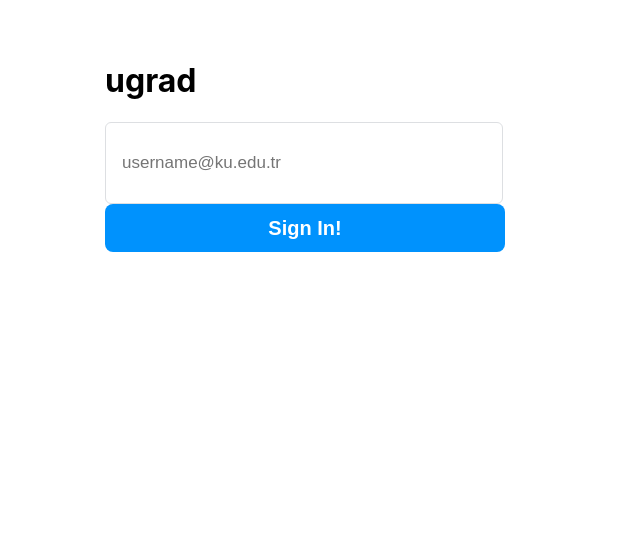
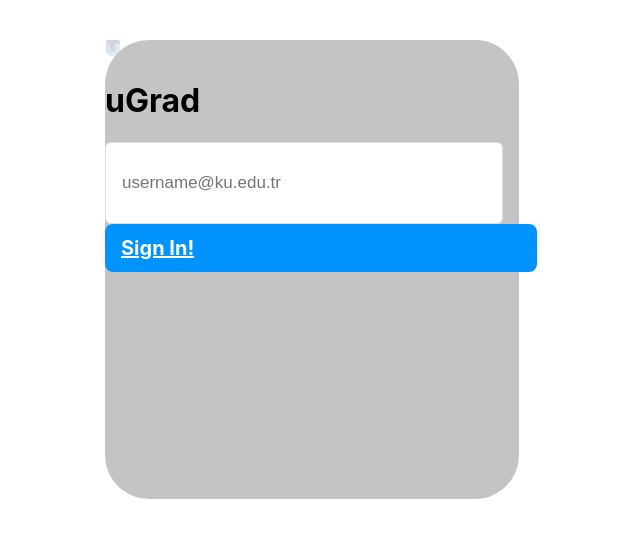
Before and after one commit to ugradco/ugrad-frontend, a Next.js app: page / in a window 1280 px wide. Shown: the top 538 px of the page, without its empty margins (280-920 px from the left). Built offline with nearby package versions, Linux system fonts and the light colour scheme.

Commit message:
initiated the login page and linking to authentication page.

```diff
--- a/pages/index.js
+++ b/pages/index.js
@@ -1,14 +1,12 @@
 import React, { useState } from "react";
-import Button from "../src/Components/Button/Button.component";
-import Input from "../src/Components/InputBox/Input.component";
+import Login from "../src/Components/Authentication/Login.component";
+import Layout from "../src/Components/Layout/Layout.component.js";
 
 function Home() {
   return (
-    <div>
-      <h1>ugrad</h1>
-      <Input />
-      <Button>Sign In!</Button>
-    </div>
+    <Layout>
+      <Login href="/authentication" />
+    </Layout>
   );
 }
 
--- a/src/Components/Authentication/Login.component.js
+++ b/src/Components/Authentication/Login.component.js
@@ -1,22 +1,19 @@
-import React from "react";
-import routes from "../../Constants/route.constants";
+import React, { useState } from "react";
+import Button from "../Button/Button.component";
+import Input from "../InputBox/Input.component";
+import Layout from "../Layout/Layout.component";
+import style from "../Authentication/Login.module.css";
+import { Ugrad } from "../icons/index";
 
-import { Button } from "../../UI";
-
-const LoginComponent = (props) => {
-  const { history } = props;
-
+function Login({ href, children }) {
   return (
-    <div>
-      LOGIN PAGE
-      <Button
-        text="login"
-        onClick={() => {
-          history.push(routes.home);
-        }}
-      />
+    <div className={style.pane}>
+      <Ugrad />
+      <h1>uGrad</h1>
+      <Input />
+      <Button href={href}>Sign In!</Button>
     </div>
   );
-};
+}
 
-export default LoginComponent;
+export default Login;
--- /dev/null
+++ b/src/Components/Authentication/Login.module.css
@@ -0,0 +1,7 @@
+.pane {
+  width: 414px;
+  height: 459px;
+  border-radius: 44px;
+  background-color: #c4c4c4;
+  align-items: center;
+}
--- /dev/null
+++ b/src/Components/Footer/Footer.component.js
@@ -0,0 +1,9 @@
+import React from "react";
+import cn from "classnames";
+import style from "../Footer/Footer.module.css";
+
+function Footer({ children }) {
+  return <div>{children}</div>;
+}
+
+export default Footer;
--- /dev/null
+++ b/src/Components/Header/Header.component.js
@@ -0,0 +1,9 @@
+import React from "react";
+import cn from "classnames";
+import style from "../Header/Header.module.css";
+
+function Header({ children }) {
+  return <div>{children}</div>;
+}
+
+export default Header;
--- /dev/null
+++ b/src/Components/Layout/Layout.component.js
@@ -0,0 +1,17 @@
+import React, { useState } from "react";
+import Header from "../Header/Header.component";
+import Main from "../Main/Main.component";
+import Footer from "../Footer/Footer.component";
+import style from "../Layout/Layout.module.css";
+
+function Layout({ children }) {
+  return (
+    <div className={style.layout}>
+      <Header />
+      <Main>{children}</Main>
+      <Footer />
+    </div>
+  );
+}
+
+export default Layout;
--- /dev/null
+++ b/src/Components/Layout/Layout.module.css
@@ -0,0 +1,8 @@
+.layout {
+  display: grid;
+  grid-template-rows: auto 1fr;
+  min-height: 100vh;
+  max-width: 670px;
+  margin-left: auto;
+  margin-right: auto;
+}
--- /dev/null
+++ b/src/Components/Main/Main.component.js
@@ -0,0 +1,9 @@
+import React from "react";
+import cn from "classnames";
+import style from "../Main/Main.module.css";
+
+function Main({ children }) {
+  return <div className={style.main}>{children}</div>;
+}
+
+export default Main;
```
Also changed, not shown: pages/authentication.js (added, +8 -0 lines), src/Components/Footer/Footer.module.css (added), src/Components/Header/Header.module.css (added), src/Components/Main/Main.module.css (added).
